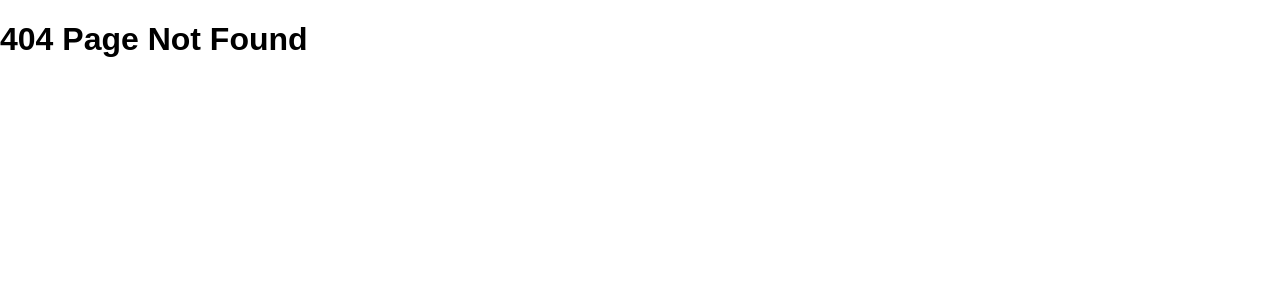
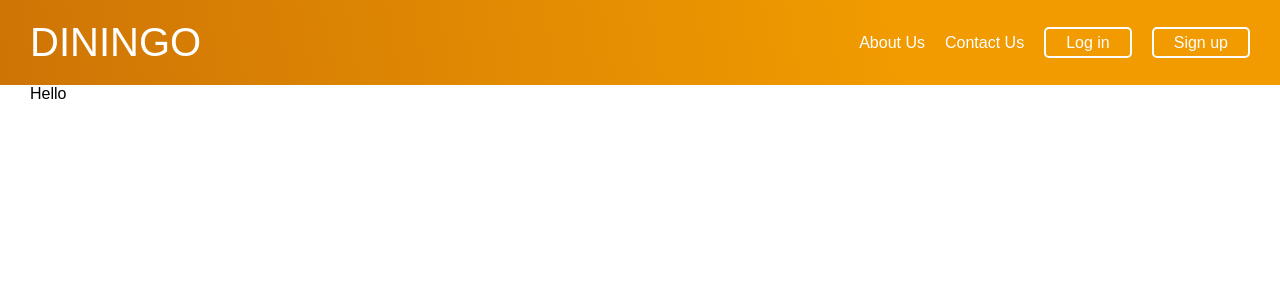
Before and after one commit to NickRose30/diningo, a React (Create React App) app in the folder client/: page /1 in a window 1280 px wide. Before the commit this address had no page. Shown: the top 300 px of the page. Built offline with nearby package versions, Linux system fonts and the light colour scheme.

Commit message:
profile page creates

```diff
--- a/client/src/components/Main.js
+++ b/client/src/components/Main.js
@@ -4,12 +4,14 @@ import { Switch, Route, withRouter } from 'react-router-dom';
 import Workspace from './Workspace';
 import PageNotFound from './PageNotFound';
 import Landing from './Landing';
+import RestaurantProfile from './RestaurantProfile';
 
 const renderWorkspace = Component => () => <Workspace Component={Component} />;
 
 const Main = () => (
   <Switch>
     <Route exact path='/' component={renderWorkspace(Landing)} />
+    <Route path='/:restaurantId' component={renderWorkspace(RestaurantProfile)} />
     <Route component={PageNotFound} />
   </Switch>
 );
--- /dev/null
+++ b/client/src/components/RestaurantProfile.js
@@ -0,0 +1,7 @@
+import React from 'react';
+
+const RestaurantProfile = props => (
+  <div>Hello</div>
+);
+
+export default RestaurantProfile;
```
